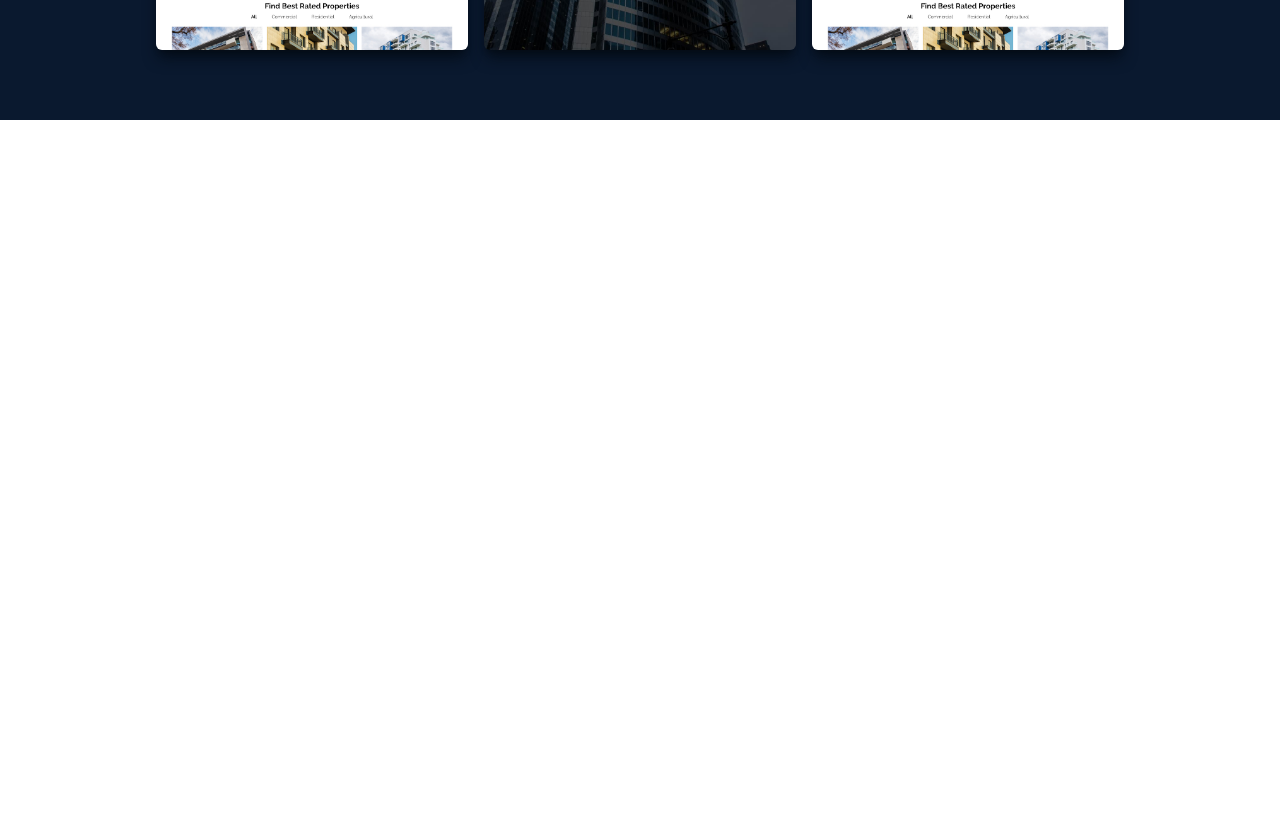
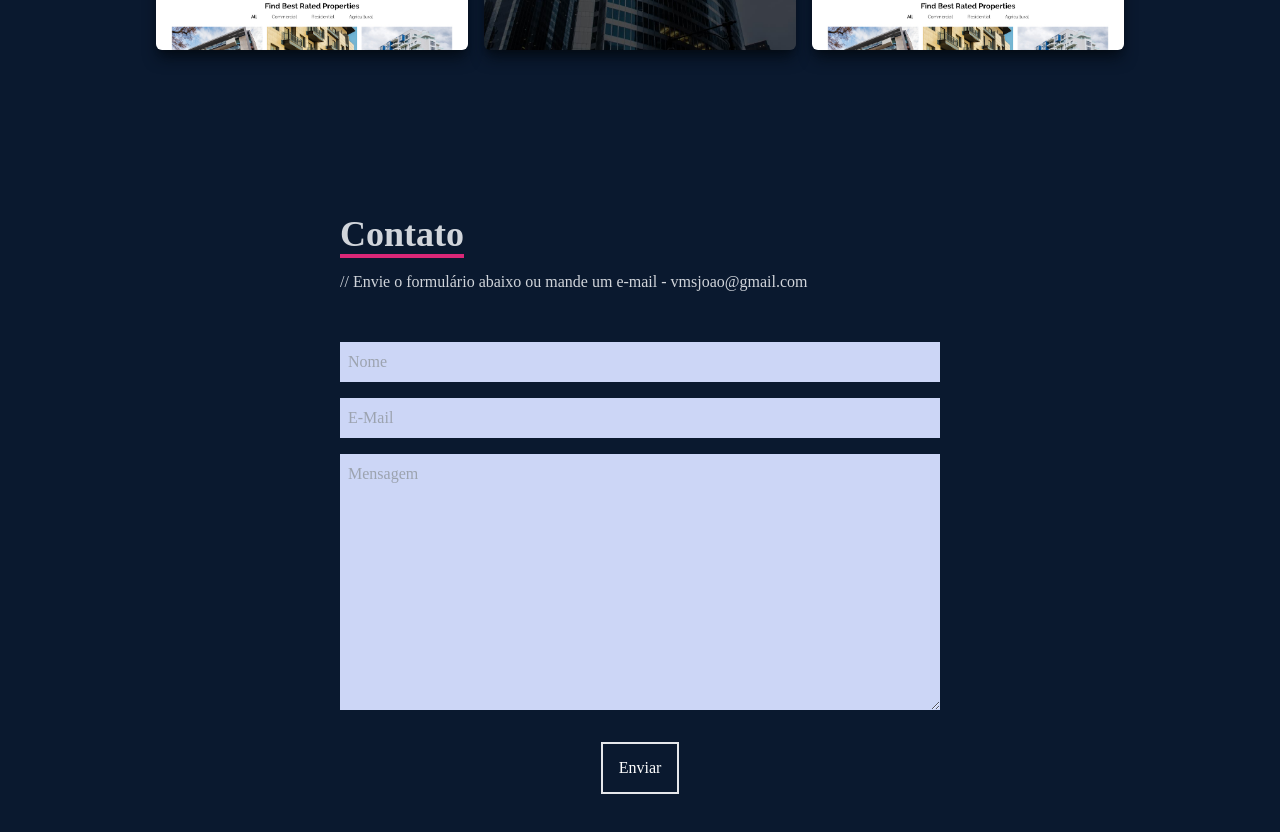
Before and after one commit to jvmantovas/portfolio-react, a React (Create React App) app: page / in a window 1280 px wide. Shown: the part 3080-3912 px from the top of the page. Before the commit the page ends 3200 px from the top, so only its background shows below. Built offline with nearby package versions, Linux system fonts and the light colour scheme.

Commit message:
Contact component added

```diff
--- a/src/App.js
+++ b/src/App.js
@@ -1,4 +1,5 @@
 import About from "./components/About";
+import Contact from "./components/Contact";
 import Home from "./components/Home";
 import Navbar from "./components/Navbar";
 import Skills from "./components/Skills";
@@ -12,6 +13,7 @@
       <About />
       <Skills />
       <Work />
+      <Contact />
     </div>
   );
 }
--- /dev/null
+++ b/src/components/Contact.jsx
@@ -0,0 +1,49 @@
+import React from "react";
+
+const Contact = () => {
+  return (
+    <div
+      name="contact"
+      className="w-full h-screen bg-[#0a192f] flex justify-center items-center p-4"
+    >
+      <form
+        method="POST"
+        action="https://getform.io/f/99b41737-dd76-4ff3-8e20-f3359c670f55"
+        className="flex flex-col max-w-[600px] w-full"
+      >
+        <div className="pb-8">
+          <p className="text-4xl font-bold inline border-b-4 border-pink-600 text-gray-300">
+            Contato
+          </p>
+          {/*eslint-disable-next-line react/jsx-no-comment-textnodes*/}
+          <p className="text-gray-300 py-4">
+            // Envie o formulário abaixo ou mande um e-mail - vmsjoao@gmail.com
+          </p>
+        </div>
+        <input
+          className="bg-[#ccd6f6] p-2"
+          type="text"
+          placeholder="Nome"
+          name="name"
+        />
+        <input
+          className="my-4 p-2 bg-[#ccd6f6]"
+          type="email"
+          placeholder="E-Mail"
+          name="email"
+        />
+        <textarea
+          className="bg-[#ccd6f6] p-2"
+          name="message"
+          rows="10"
+          placeholder="Mensagem"
+        ></textarea>
+        <button className="text-white border-2 hover:bg-pink-600 hover:border-pink-800 px-4 py-3 my-8 mx-auto flex items-center">
+          Enviar
+        </button>
+      </form>
+    </div>
+  );
+};
+
+export default Contact;
```
